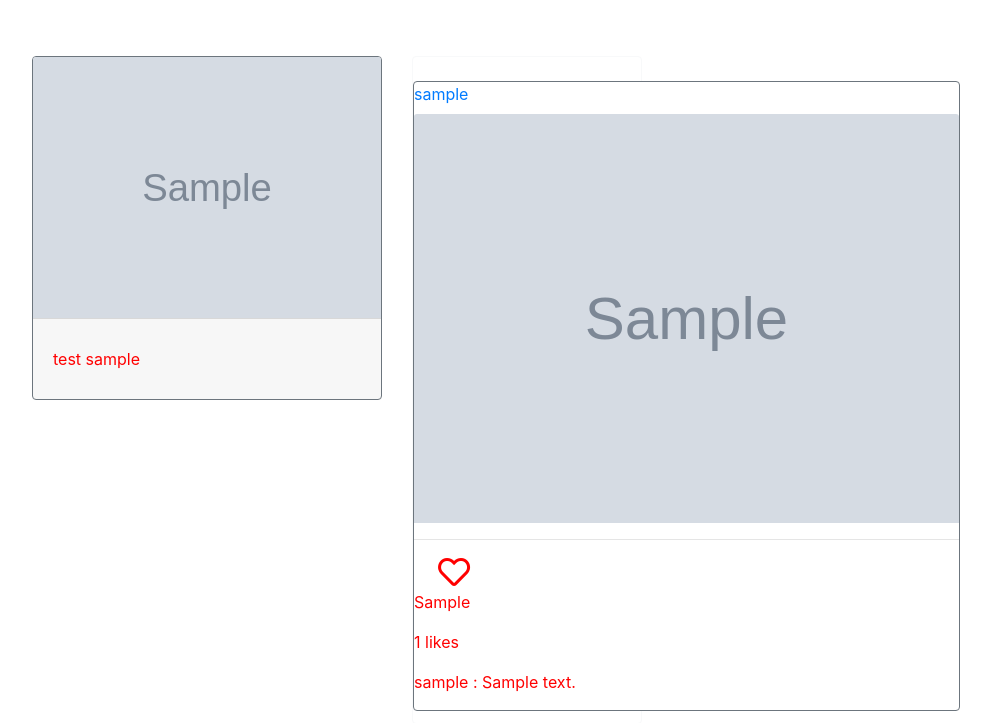
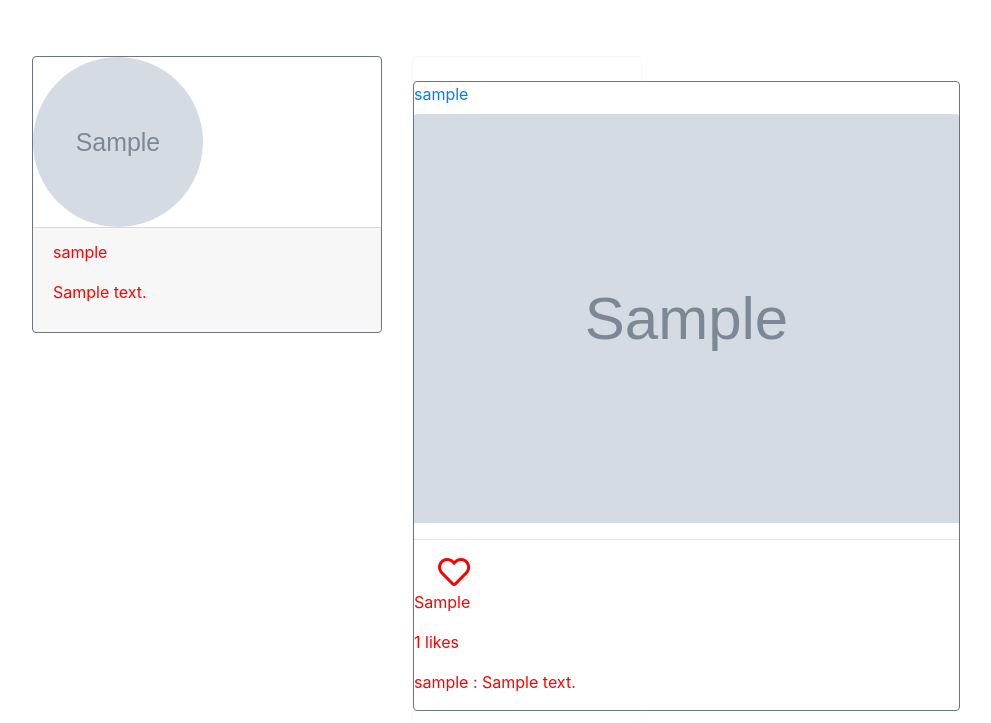
Before and after one commit to cherucole/Pixel-Connect, a Django app: the page made by pixel_app/templates/images/profile.html in a window 1280 px wide. Shown: the part 64-787 px from the top of the page, without its empty margins (53-1044 px from the left). Run offline with Django 3.2, Linux system fonts and the light colour scheme; tables that the repository leaves empty hold one stand-in row (Sample ...); some libraries are stand-ins or nearby versions; some web fonts are replaced.

Commit message:
profile page okay

```diff
--- a/pixel_app/templates/images/profile.html
+++ b/pixel_app/templates/images/profile.html
@@ -11,11 +11,10 @@
   <div class="col-md-4">
 
         <div class="card border-secondary">
-      <img class="card-img-top" class="img-responsive" src="{{profile_info.avatar.url}}" size="">
+      <img class="rounded-circle img-responsive" width="170" height="170" src="{{profile_info.avatar.url}}" size="">
     <div class="card-footer">
-      <p>{{profile.user}}</p>
-      test {{profile_info.user}}
-      <p>{{profile.bio}}</p>
+      <p>{{profile_info.user}}</p>
+      <p>{{profile_info.bio | safe}}</p>
       </div>
     </div>
 
```
